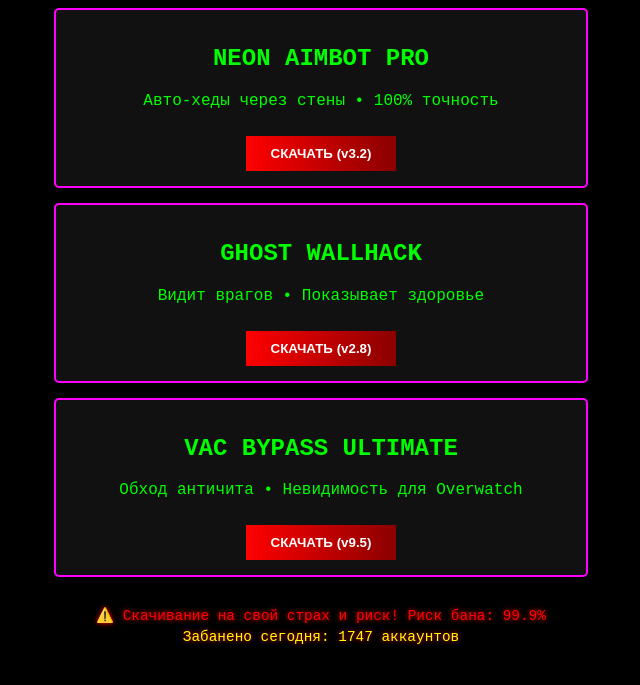
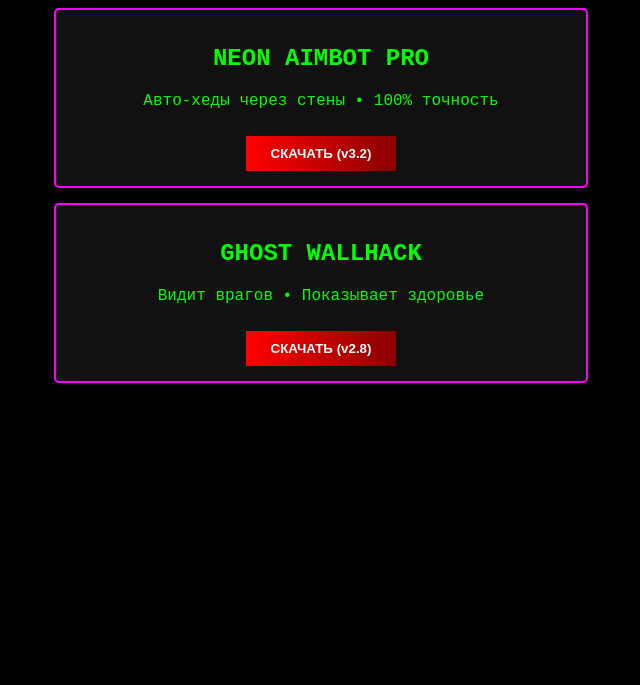
Before and after one commit to Glebushechek/cheatcs2, a plain HTML site: page index.html in a window 1280 px wide. Shown: the part 91-776 px from the top of the page, without its empty margins (319-959 px from the left). Drawn offline with Linux system fonts and the light colour scheme.

Commit message:
Update index.html

```diff
--- a/index.html
+++ b/index.html
@@ -68,48 +68,6 @@
         <p>Видит врагов • Показывает здоровье</p>
         <button class="download-btn" onclick="downloadCheat('wallhack')">СКАЧАТЬ (v2.8)</button>
     </div>
-
-    <div class="cheat-card">
-        <h2>VAC BYPASS ULTIMATE</h2>
-        <p>Обход античита • Невидимость для Overwatch</p>
-        <button class="download-btn" onclick="downloadCheat('vac_bypass')">СКАЧАТЬ (v9.5)</button>
-    </div>
-
-    <div class="warning">
-        ⚠️ Скачивание на свой страх и риск! Риск бана: <span id="ban-risk">99.9%</span>
-        <div class="counter">Забанено сегодня: <span id="banned-counter">1743</span> аккаунтов</div>
-    </div>
-
-    <script>
-        // Фейковая система "скачивания"
-        function downloadCheat(type) {
-            const risk = document.getElementById('ban-risk');
-            const counter = document.getElementById('banned-counter');
-
-            // Показываем фейковую анимацию загрузки
-            const originalText = event.target.textContent;
-            event.target.textContent = "ВЗЛАМЫВАЕМ VAC...";
-            event.target.disabled = true;
-
-            setTimeout(() => {
-                event.target.textContent = "ШИФРУЕМ ДАННЫЕ...";
-                risk.textContent = "100%";
-                counter.textContent = parseInt(counter.textContent) + 1;
-            }, 1500);
-
-            setTimeout(() => {
-                event.target.textContent = "✅ УСПЕШНО! (virus.exe)";
-                alert("Файл 'cheat_" + type + ".exe' сохранён!\n\n⚠️ ВНИМАНИЕ: Обнаружен троян Backdoor/Win32.HackTool! Valve уже получила данные вашей карты!");
-                event.target.disabled = false;
-                event.target.textContent = originalText;
-            }, 3000);
-        }
-
-        // Случайное увеличение счётчика банов
-        setInterval(() => {
-            const counter = document.getElementById('banned-counter');
-            counter.textContent = parseInt(counter.textContent) + Math.floor(Math.random() * 10);
-        }, 5000);
     </script>
 </body>
 </html>
```
